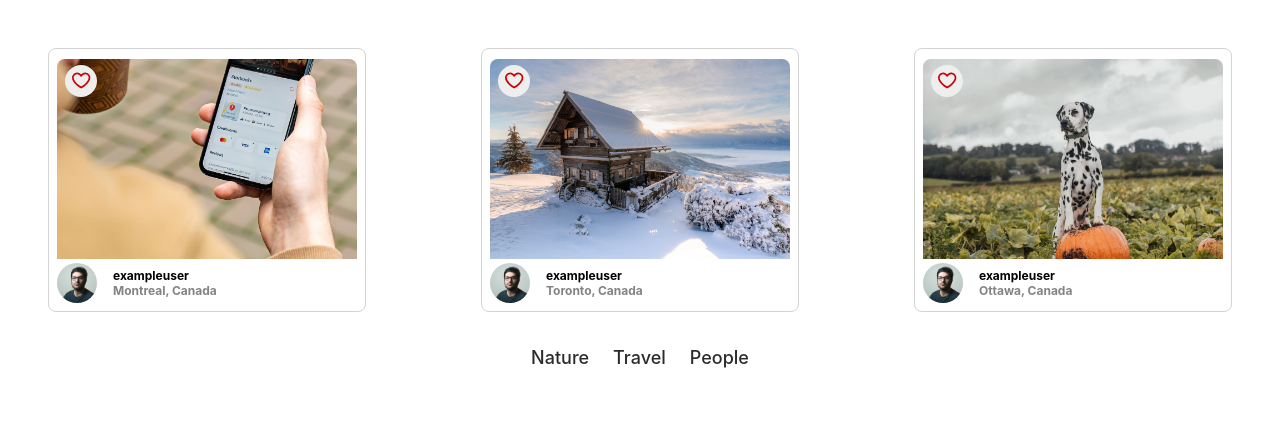
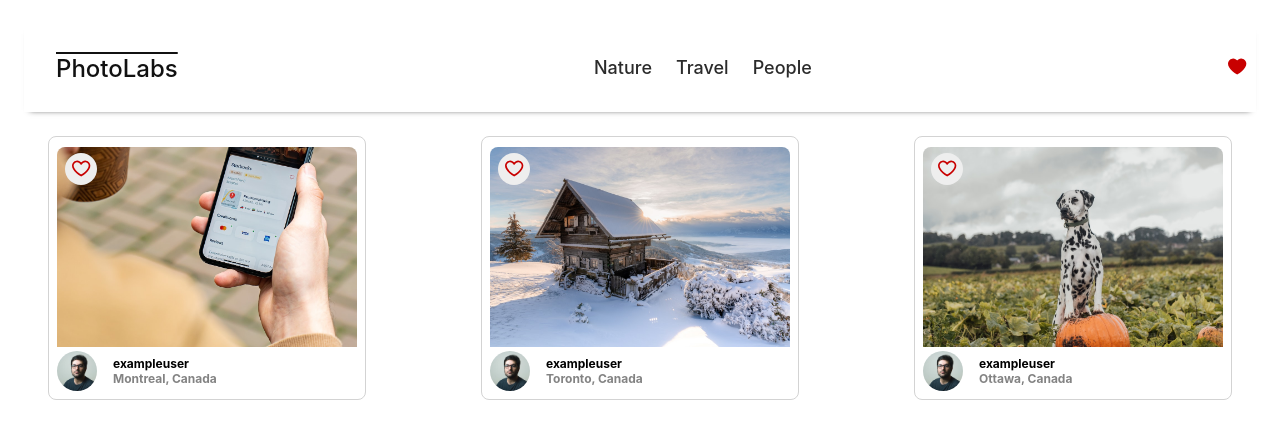
Before and after one commit to erinrinv/photolabs, a React (Create React App) app in the folder frontend/: page / in a window 1280 px wide. Shown: the top 438 px of the page. Built offline with nearby package versions, Linux system fonts and the light colour scheme; the HTML template or start-up script is replaced by a standard one.

Commit message:
created implemented top nav bar

```diff
--- a/frontend/src/App.jsx
+++ b/frontend/src/App.jsx
@@ -1,7 +1,6 @@
 import React from 'react';
 
-import PhotoListItem from './components/PhotoListItem';
-import TopicList from 'components/TopicList';
+import TopNavigationBar from 'components/TopNavigationBar';
 import PhotoList from 'components/PhotoList';
 import './App.scss';
 
@@ -14,8 +13,8 @@
 
   return (
     <div className="App">
+    <TopNavigationBar/>
     <PhotoList/>
-    <TopicList/>
   </div>
   );
 };
--- a/frontend/src/components/FavBadge.jsx
+++ b/frontend/src/components/FavBadge.jsx
@@ -6,7 +6,7 @@
 const FavBadge = ({ isFavPhotoExist }) => {
   return (
     <div className='fav-badge'>
-      <FavIcon displayAlert={!!isFavPhotoExist}/>
+            <FavIcon displayAlert={!!isFavPhotoExist} selected={true}/>
     </div>
   )
 };
--- a/frontend/src/components/TopNavigationBar.jsx
+++ b/frontend/src/components/TopNavigationBar.jsx
@@ -1,13 +1,18 @@
 import React from 'react';
+import TopicList from './TopicList';
+import FavBadge from './FavBadge';
+
 
 import '../styles/TopNavigationBar.scss'
 
-const TopNavigation = () => {
+const TopNavigationBar = () => {
   return (
     <div className="top-nav-bar">
       <span className="top-nav-bar__logo">PhotoLabs</span>
+      <TopicList />
+      <FavBadge />
     </div>
   )
 }
 
-export default TopNavigation;
+export default TopNavigationBar;
```
